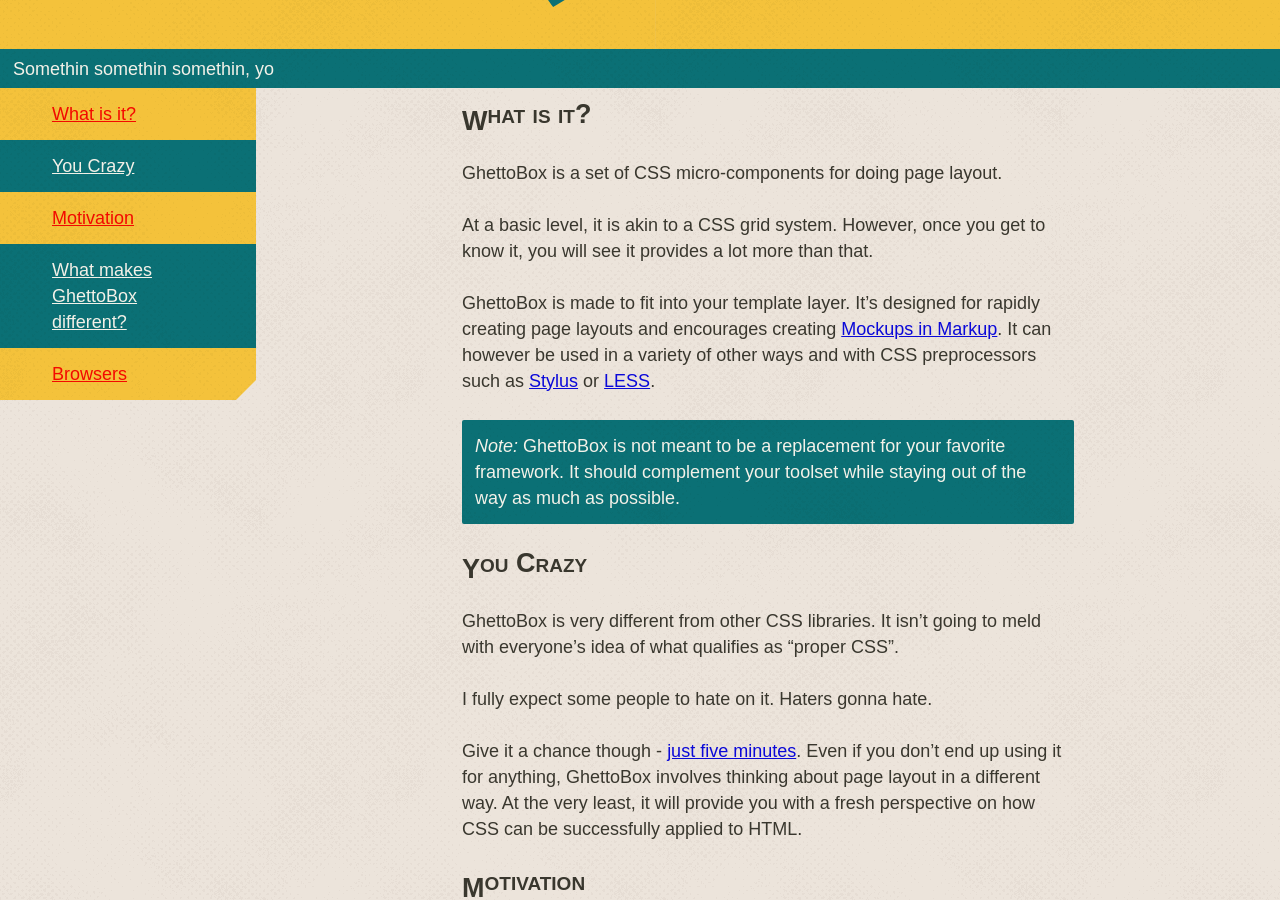
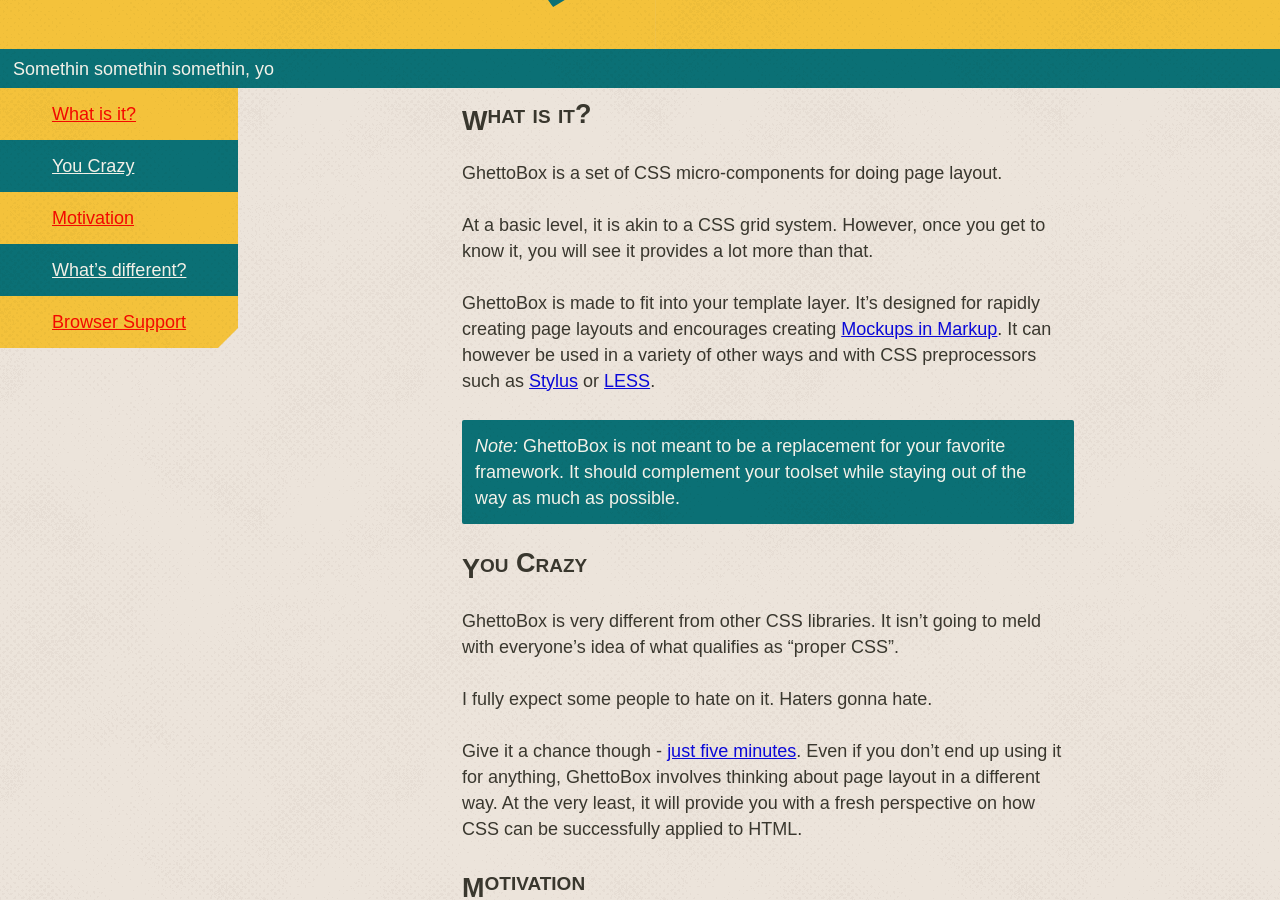
Before and after one commit to walkerab/ghetto-box-site, a Jekyll site: the page built from index.md, in a window 1280 px wide and 900 px high, scrolled down 490 px. Built offline with Jekyll 4.4.1, drawn with Linux system fonts in a browser that asks for light colours; some web fonts are replaced; some of the changed text lies outside the part shown.

Commit message:
renamed a couple of headings on the index

```diff
--- a/index.md
+++ b/index.md
@@ -56,7 +56,7 @@
 
 And to be able to adjust them responsively depending on the screen size.
 
-## What makes GhettoBox different?
+## What's different?
 
 Unlike other CSS frameworks such as Bootstrap or Foundation, GhettoBox provides only low-level components. It is designed to be used only for page layout and all it includes are simple, small, reusable units.
 
@@ -86,6 +86,6 @@
 
 -->
 
-## Browsers
+## Browser Support
 
 GhettoBox is tested and works in ...
```
